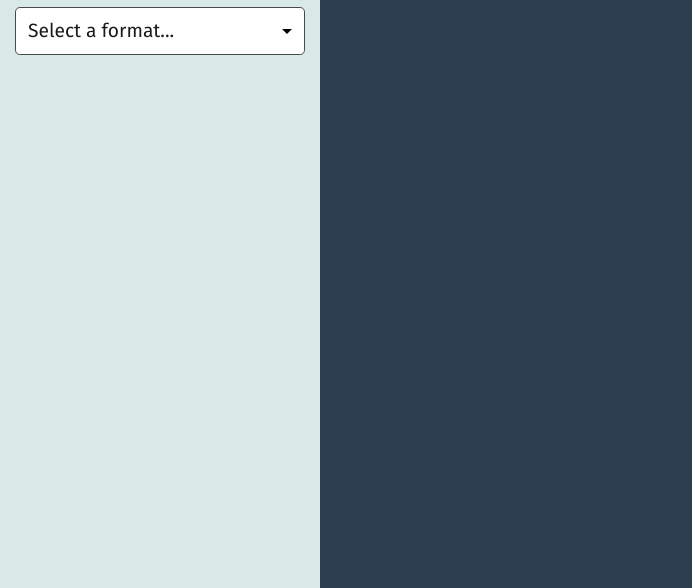
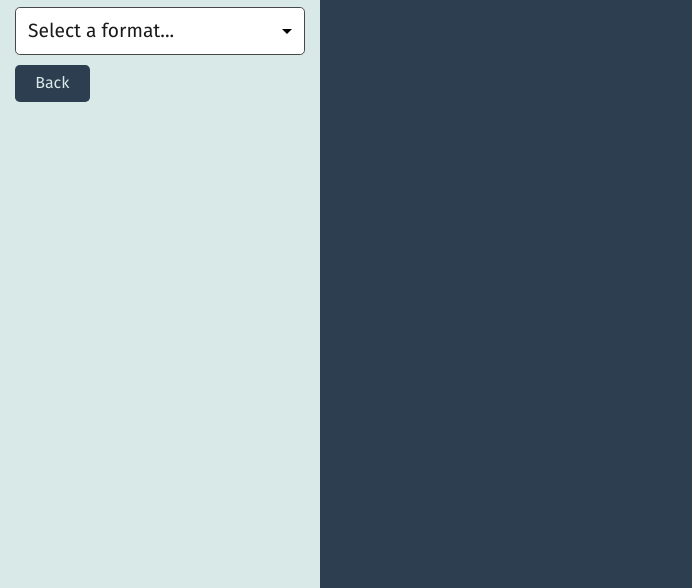
Before and after one commit to Farhiya1/MiniProjectApi, a plain HTML site: page Develop/search-results.html in a window 1280 px wide. Shown: the part 212-800 px from the top of the page, without its empty margins (0-692 px from the left). Drawn offline with Linux system fonts and the light colour scheme.

Commit message:
added button linking to index on the search results page

```diff
--- a/Develop/search-results.html
+++ b/Develop/search-results.html
@@ -27,6 +27,7 @@
       </form>
 
       <!-- TODO: Add a button/link to return to the homepage -->
+      <button type="button" class="btn btn-primary" id="search_btn" onclick="document.location='index.html'">Back</button>
     </div>
 
     <div class="col-12 col-md-9 p-3 text-light">
```
